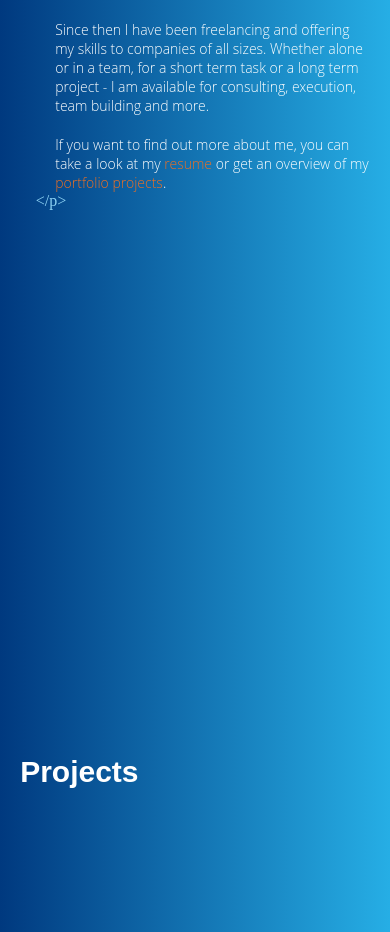
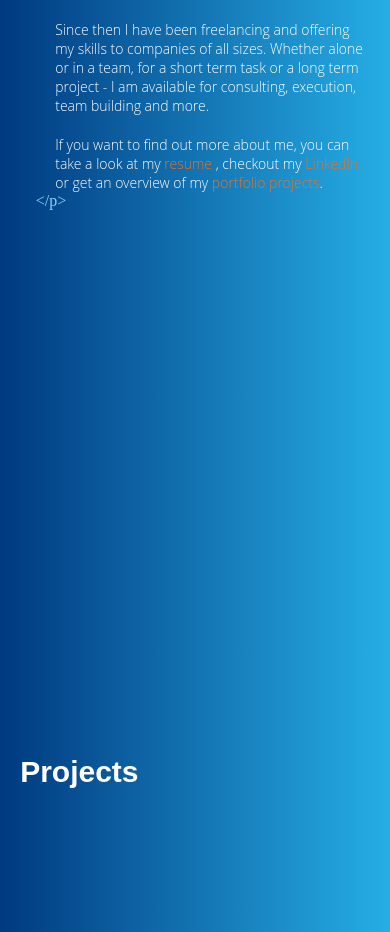
Before and after one commit to KingLouie1994/portfolio_page_1.3, a React (Create React App) app: page / in a window 390 px wide. Shown: the part 1380-2312 px from the top of the page. Built offline with nearby package versions, Linux system fonts and the light colour scheme; a web font is replaced by a local one.

Commit message:
media queries for the image

```diff
--- a/src/components/About.js
+++ b/src/components/About.js
@@ -91,6 +91,15 @@ const About = () => {
                   style={{ color: "#ed6f22" }}
                 >
                   resume
+                </StyledAboutLink>{" "}
+                , checkout my{" "}
+                <StyledAboutLink
+                  target="_blank"
+                  rel="noopener noreferrer"
+                  href="https://www.linkedin.com/in/luisschekerka/"
+                  style={{ color: "#ed6f22" }}
+                >
+                  LinkedIn
                 </StyledAboutLink>{" "}
                 or get an overview of my{" "}
                 <span onClick={scrollToProjects} style={{ color: "#ed6f22" }}>
@@ -291,8 +300,26 @@ const StyledAboutRight = styled.div`
 `;
 
 const StyledAboutRightPicture = styled.img`
-  width: 80%;
+  width: 70%;
   object-fit: cover;
+  @media (max-width: 2100px) and (orientation: landscape) {
+    width: 75%;
+  }
+  @media (max-width: 1900px) and (orientation: landscape) {
+    width: 76%;
+  }
+  @media (max-width: 1700px) and (orientation: landscape) {
+    width: 77%;
+  }
+  @media (max-width: 1600px) and (orientation: landscape) {
+    width: 78%;
+  }
+  @media (max-width: 1400px) and (orientation: landscape) {
+    width: 79%;
+  }
+  @media (max-width: 1200px) and (orientation: landscape) {
+    width: 80%;
+  }
 `;
 
 export default About;
```
